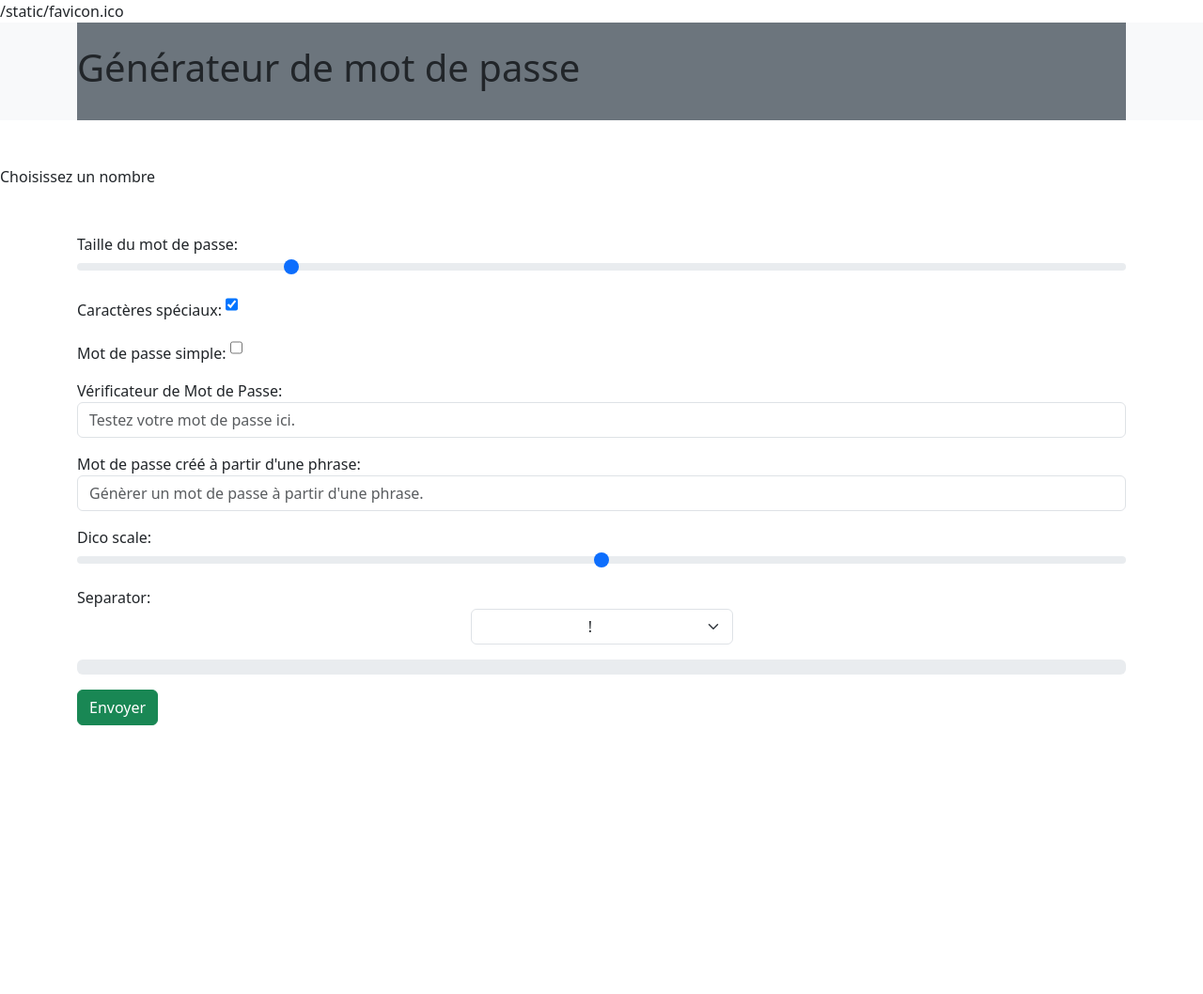
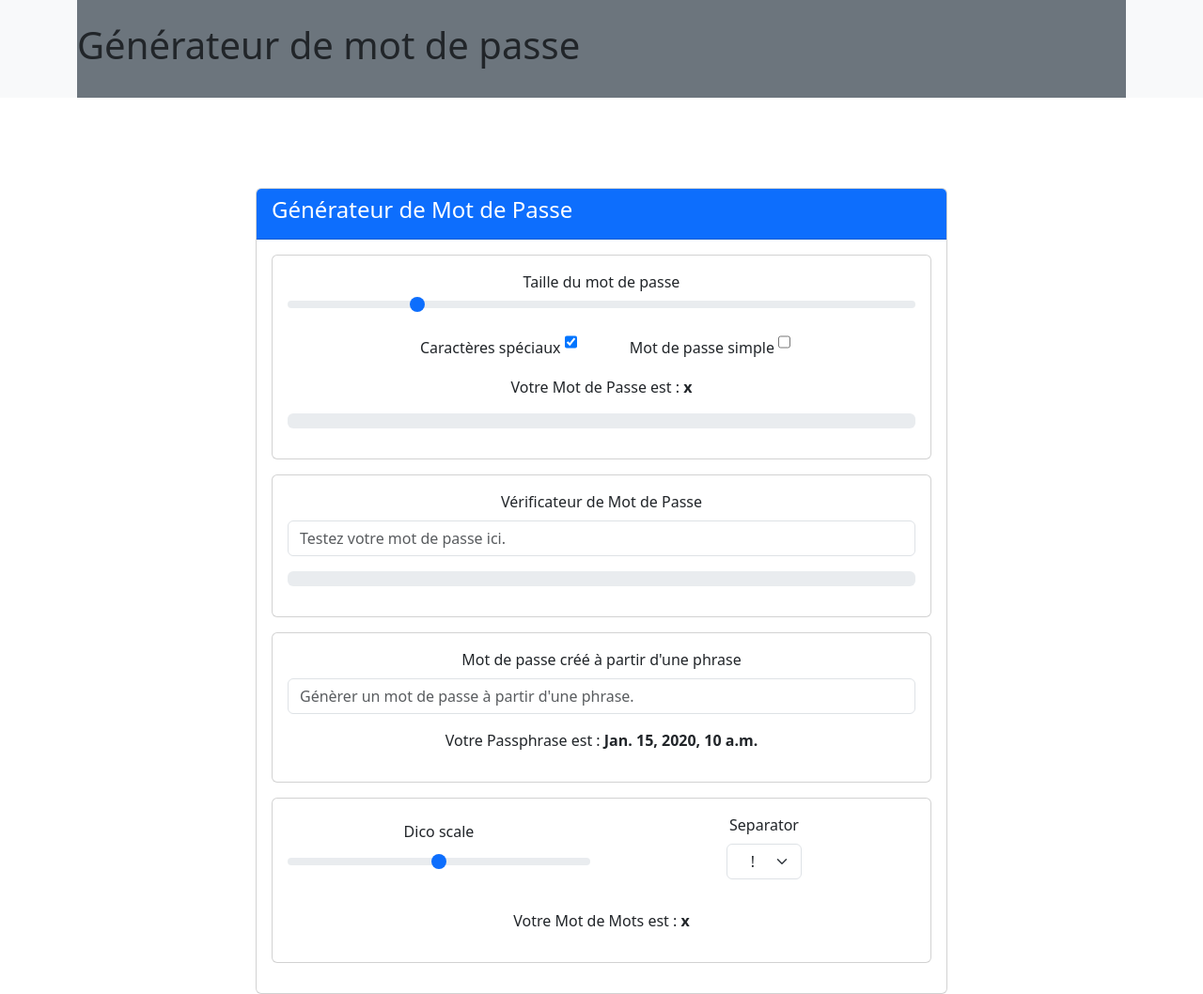
Before and after one commit to avnerelbaz3500/generate-passw, a Django app: template password/templates/password/genpass.html in a window 1280 px wide. Shown: the whole page at 94% size. Before the commit the page ends 772 px from the top, so only its background shows below. Run offline with Django 5.2, Linux system fonts and the light colour scheme; the template is opened without the code that fills it: values that come from a table or form of the project are taken from there, most other values are stand-ins (such as "Sample title", 1, 10 or a date in 2020); some libraries are stand-ins or nearby versions.

Commit message:
Quelques mises à jours

```diff
--- a/generator/urls.py
+++ b/generator/urls.py
@@ -22,8 +22,5 @@ from password import views
 urlpatterns = [
     path("admin/", admin.site.urls),
     path("genpass/", views.genpass, name = 'genpass' ),
-    path("genpass_print/", views.genpassp, name = 'genpassp' ),
-
-
-
+    path("genpass_print/", views.genpass, name = 'genpass' ), #erreur par rapport au post sur genpass_print Bizarre
 ]
--- a/password/maincode/passphrase.py
+++ /dev/null
@@ -1,5 +0,0 @@
-
-
-def passphrase(mdp):
-
-    return mdp
--- a/password/models.py
+++ b/password/models.py
@@ -8,13 +8,13 @@ from django.core.validators import MaxValueValidator, MinValueValidator
 class Generate(models.Model):
 
 
-    mdp =  models.fields.CharField(null = True ,max_length=100)
+    mdp =  models.fields.CharField(null = True ,max_length=100,blank=True)
     special = models.fields.BooleanField(default=True, verbose_name= "Caractères spéciaux ")
     simple = models.fields.BooleanField(default=False, verbose_name= "Mot de Passe Simple à retenir ")
-    scale = models.fields.IntegerField(null =True, default= 8)
-    password = models.fields.CharField(null = True, max_length=128)
-    passphrase = models.fields.CharField(null = True, max_length=1000)
-    passphrase_created = models.fields.CharField(null = True, max_length=128)
-    dico_scale = models.fields.IntegerField(null =True, default= 4)
-    passmot = models.fields.CharField(null = True, max_length=128)
+    scale = models.fields.IntegerField(null =True, default= 8, blank=True)
+    password = models.fields.CharField(null = True, max_length=128, blank=True)
+    passphrase = models.fields.CharField(null = True, max_length=1000, blank=True)
+    passphrase_created = models.fields.CharField(null = True, max_length=128, blank=True)
+    dico_scale = models.fields.IntegerField(null =True, default= 4, blank=True)
+    passmot = models.fields.CharField(null = True, max_length=128,blank=True)
     separator = models.fields.CharField(default='/', max_length=3)
--- a/password/static/password/script.js
+++ b/password/static/password/script.js
@@ -26,7 +26,7 @@ function checkPasswordStrength() {
         const striped_check = document.getElementById('striped_check');
         const strengthTextCheck = document.getElementById('strength-text-check');
 
-        fetch("/genpass_print/", {
+        fetch("/genpass/", {
             method: 'POST',
             headers: {
                 'Content-Type': 'application/x-www-form-urlencoded',
@@ -84,7 +84,7 @@ function classicalPassword() {
         const striped_range = document.getElementById('striped_range');
         const strengthTextRange = document.getElementById('strength-text-range');
 
-        fetch("/genpass_print/", {
+        fetch("/genpass/", {
             method: 'POST',
             headers: {
                 'Content-Type': 'application/x-www-form-urlencoded',
@@ -145,7 +145,7 @@ function dicoPassword() {
     timeout = setTimeout(() => {
         console.log('Sending passphrase:', passphrase);
 
-        fetch("/genpass_print/", {
+        fetch("/genpass/", {
             method: 'POST',
             headers: {
                 'Content-Type': 'application/x-www-form-urlencoded',
@@ -198,7 +198,7 @@ function passPhrase() {
     // Set a new timeout
     timeout = setTimeout(() => {
 
-        fetch("/genpass_print/", {
+        fetch("/genpass/", {
             method: 'POST',
             headers: {
                 'Content-Type': 'application/x-www-form-urlencoded',
--- a/password/templates/password/base.html
+++ b/password/templates/password/base.html
@@ -2,7 +2,6 @@
 {% load bootstrap5 %}
 {% bootstrap_css %}
 {% bootstrap_javascript %}
-{% static 'favicon.ico' %}
 
 
 <!doctype html>
@@ -11,6 +10,7 @@
     <meta charset="utf-8">
     <meta name="viewport" content="width=device-width, initial-scale=1">
     <title>GenPass</title>
+    <link rel="icon" href="{% static 'images/favicon.ico' %}" type="image/x-icon">
     <link rel="stylesheet" href="{% static 'password/styles.css' %}">
       </head>
   <body>
--- a/password/templates/password/genpass.html
+++ b/password/templates/password/genpass.html
@@ -3,40 +3,114 @@
 {% load bootstrap5 %}
 {% bootstrap_css %}
 {% bootstrap_javascript %}
-{% static 'favicon.ico' %}
+{% block content %}
+<div class="container mt-5">
+  <div class="row justify-content-center">
+    <div class="col-md-8">
+      <div class="card">
+        <div class="card-header bg-primary text-white">
+          <h4>Générateur de Mot de Passe</h4>
+        </div>
+        <div class="card-body">
+          <form method="post" id="password-form" class="mx-auto">
+            {% csrf_token %}
+            <script src="{% static 'password/script.js' %}"></script>
 
-{% block content%}
+            <!-- Échelle -->
+            <div class="card mb-3">
+              <div class="card-body text-center">
+                <div class="mb-3">
+                  <label id='scale-label' class="form-range-label" for="{{ form.scale.id_for_label }}">
+                    {{ form.scale.label }}
+                  </label>
+                  {{ form.scale }}
+                </div>
+                <div class="d-flex justify-content-center mb-3">
+                  <div class="form-check me-3">
+                    <label class="form-check-label" for="{{ form.special.id_for_label }}">
+                      {{ form.special.label }}
+                    </label>
+                    {{ form.special }}
+                  </div>
+                  <div class="form-check">
+                    <label class="form-check-label" for="{{ form.simple.id_for_label }}">
+                      {{ form.simple.label }}
+                    </label>
+                    {{ form.simple }}
+                  </div>
+                </div>
+                <div class="mt-3">
+                  <p>Votre Mot de Passe est : <strong id='range_password_label'>{{ range_password }}</strong></p>
+                </div>
+                <div class="progress mb-3" id="progress_range" role="progressbar" aria-valuenow="0" aria-valuemin="0" aria-valuemax="100">
+                  <div id="striped_range" class="progress-bar progress-bar-striped progress-bar-animated" style="width: 0%"></div>
+                </div>
+                <div id="strength-text-range" class="mb-3"></div>
+              </div>
+            </div>
 
-<p> Choisissez un nombre </p>
+            <!-- Vérificateur de Mot de Passe -->
+            <div class="card mb-3">
+              <div class="card-body text-center">
+                <div class="mb-3">
+                  <label class="form-label" for="{{ form.password.id_for_label }}">
+                    {{ form.password.label }}
+                  </label>
+                  {{ form.password }}
+                </div>
+                <div class="progress mb-3" id="progress_check" role="progressbar" aria-valuenow="0" aria-valuemin="0" aria-valuemax="100">
+                  <div id="striped_check" class="progress-bar progress-bar-striped progress-bar-animated" style="width: 0%"></div>
+                </div>
+                <div id="strength-text-check" class="mb-3"></div>
+              </div>
+            </div>
 
+            <!-- Passphrase -->
+            <div class="card mb-3">
+              <div class="card-body text-center">
+                <div class="mb-3">
+                  <label class="form-label" for="{{ form.passphrase.id_for_label }}">
+                    {{ form.passphrase.label }}
+                  </label>
+                  {{ form.passphrase }}
+                </div>
+                <div class="mt-3">
+                  <p>Votre Passphrase est : <strong id='passphrase_created_label'>{{ passphrase_created }}</strong></p>
+                </div>
+              </div>
+            </div>
 
+            <!-- Passphrase -->
+            <div class="card mb-3">
+              <div class="card-body text-center">
+                <div class="row align-items-center">
+                  <div class="col">
+                    <div class="mb-3">
+                      <label id = "dico_scalelabel" class="form-label" for="{{ form.dico_scale.id_for_label }}">
+                        {{ form.dico_scale.label }}
+                      </label>
+                      {{ form.dico_scale }}
+                    </div>
+                  </div>
+                  <div class="col align-items-center">
+                    <div class="mb-3">
+                      <label class="form-label" for="{{ form.separator.id_for_label }}">
+                        {{ form.separator.label }}
+                      </label>
+                      {{ form.separator }}
+                    </div>
+                  </div>
+                <div class="mt-3">
+                  <p>Votre Mot de Mots est : <strong id='passmot_label'>{{ passmot }}</strong></p>
+                </div>
 
+              </div>
+            </div>
 
-<div class="container mt-5">
-  <div class="form-group">
-    <form method="post">
-        {% csrf_token %}
-
-
-
-        {{ form.as_p}}
-        <script src ="{% static 'password/script.js' %}"></script>
-
-
-
-
-
-
-
-        <div class="progress my-3" id="progress" role="progressbar" aria-label="Animated striped example" aria-valuenow="0" aria-valuemin="0" aria-valuemax="100">
-        <div id = "striped" class="progress-bar progress-bar-striped progress-bar-animated " style="width: 0%"></div>
+          </form>
         </div>
-        <div id="strength-text" class="mt-2"></div>
-
-        <button type="submit" class="btn btn-success">Envoyer</button>
-    </form>
+      </div>
+    </div>
   </div>
 </div>
-
-
 {% endblock %}
```
Also changed, not shown: password/maincode/check.py (+7 -3 lines), password/templates/password/genpass_print.html (deleted, +0 -122 lines), password/views.py (+8 -25 lines), db.sqlite3, password/forms.py (line endings or trailing spaces), password/migrations/0022_alter_generate_dico_scale_alter_generate_mdp_and_more.py (added), password/migrations/0023_remove_generate_passmot_remove_generate_separator.py (added), password/migrations/0024_generate_passmot_generate_separator.py (added).
